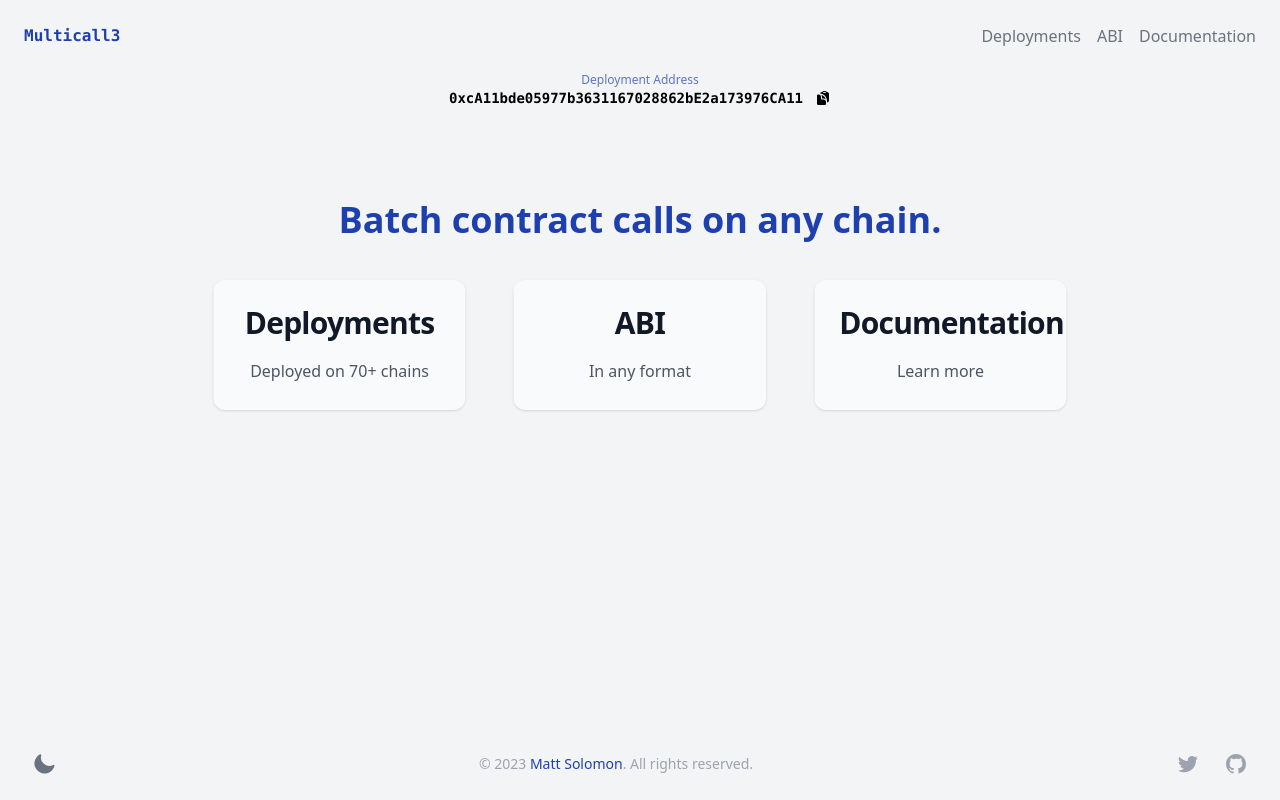
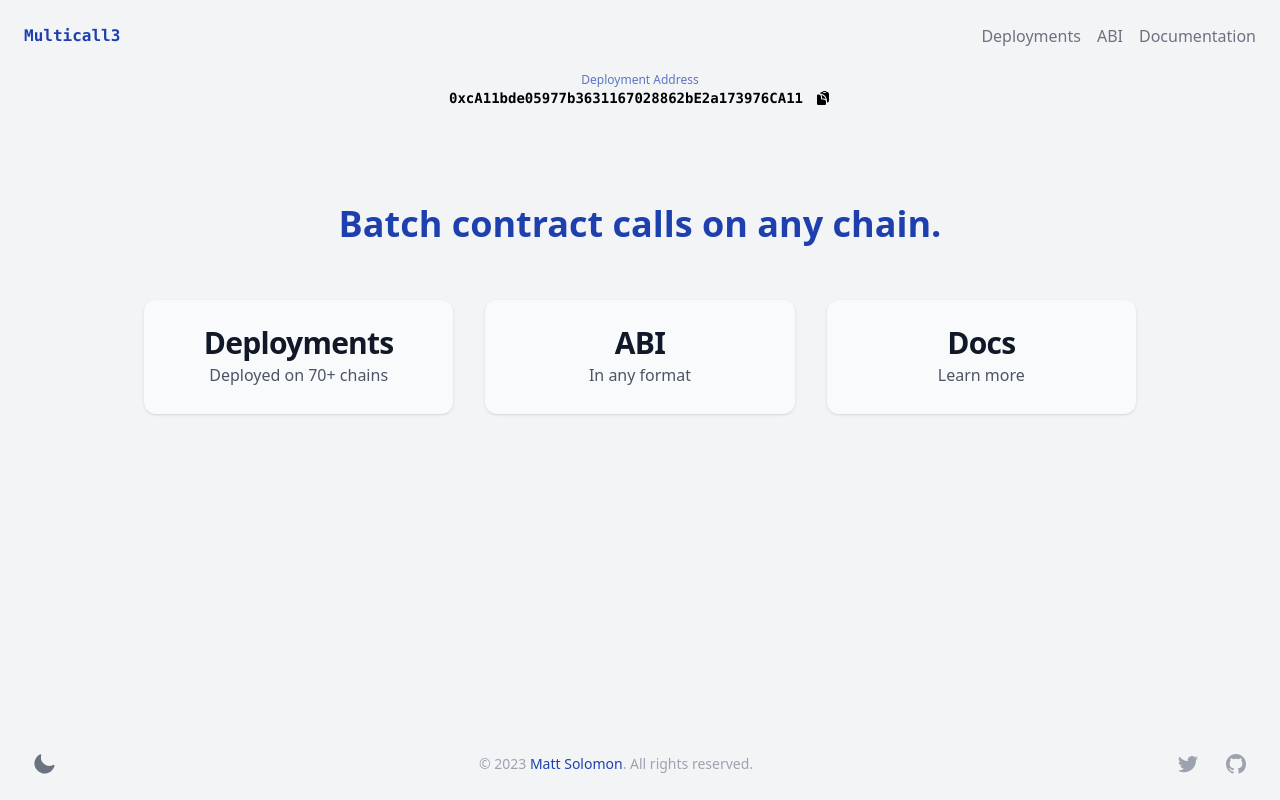
Before and after one commit to mds1/multicall3-frontend, a Next.js app: page / in a window 1280 px wide. Built offline with nearby package versions, Linux system fonts and the light colour scheme.

Commit message:
style: tweak home page

```diff
--- a/src/pages/index.tsx
+++ b/src/pages/index.tsx
@@ -9,7 +9,7 @@
     {
       id: 3,
       href: 'https://github.com/mds1/multicall',
-      title: 'Documentation',
+      title: 'Docs',
       subtitle: 'Learn more',
     },
   ];
@@ -17,20 +17,20 @@
   return (
     <>
       <Head />
-      <div className='top-1/5 absolute left-1/2 mt-6 w-full -translate-x-1/2 transform sm:top-1/4 sm:mt-0 sm:w-8/12'>
+      <div className='mt-6 sm:mt-20 w-full max-w-screen-lg mx-auto'>
         <h1 className='mb-10 text-center text-3xl font-bold text-blue-800 dark:text-blue-300 sm:text-4xl'>
           {SITE_DESCRIPTION}
         </h1>
-        <dl className='mx-6 grid grid-cols-1 gap-x-12 gap-y-6 text-center sm:mx-0 sm:gap-y-16 lg:grid-cols-3'>
+        <dl className='flex justify-center flex-wrap sm:flex-nowrap text-center'>
           {cards.map((card) => (
             <Link
               key={card.id}
               href={card.href}
               rel={card.href.startsWith('http') ? 'noopener noreferrer' : undefined}
               target={card.href.startsWith('http') ? '_blank' : undefined}
-              className='mx-auto flex w-full cursor-pointer flex-col gap-y-4 rounded-xl border border-blue-800/0 bg-gray-50 p-6 shadow hover:border-blue-800 dark:border-blue-300/0 dark:bg-gray-700 dark:hover:border-blue-300'
+              className='m-4 w-3/4 sm:w-full cursor-pointer gap-y-4 rounded-xl border border-blue-800/0 bg-gray-50 p-6 shadow hover:border-blue-800 dark:border-blue-300/0 dark:bg-gray-700 dark:hover:border-blue-300'
             >
-              <dd className='order-first text-2xl font-semibold tracking-tight text-gray-900 dark:text-gray-50 sm:text-3xl'>
+              <dd className='text-2xl font-semibold tracking-tight text-gray-900 dark:text-gray-50 sm:text-3xl'>
                 {card.title}
               </dd>
               <dt className='text-base leading-7 text-gray-600 dark:text-gray-400'>
```
